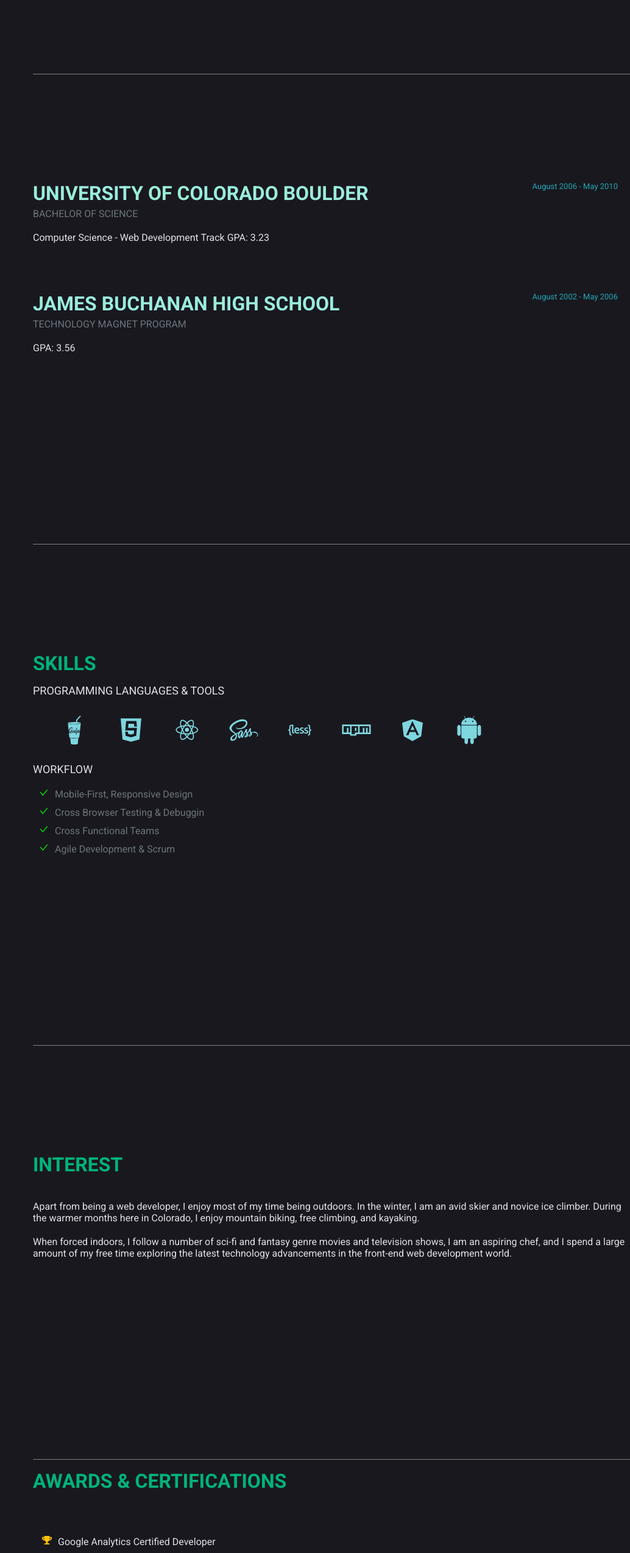
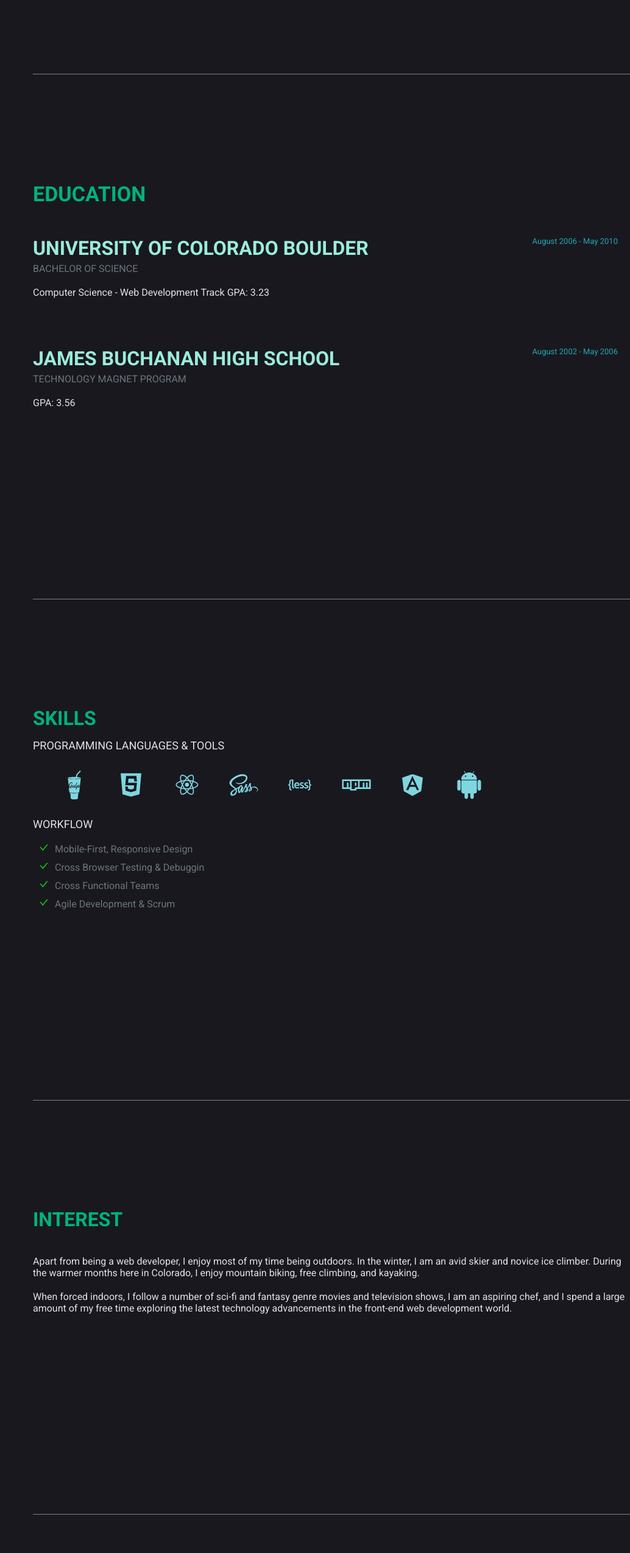
Before and after one commit to pablokaliel/lp-portifolio, a React (Create React App) app: page / in a window 1280 px wide. Shown: the part 2306-4853 px from the top of the page at 61% size, without its empty margins (246-1280 px from the left). Built offline with nearby package versions, Linux system fonts and the light colour scheme; a web font is replaced by a local one.

Commit message:
clicks links

```diff
--- a/src/components/Experience/index.tsx
+++ b/src/components/Experience/index.tsx
@@ -3,7 +3,7 @@ import {Container,DivTitle,Title,DivContext} from './styles'
 
 function Experience() {
   return (
-    <Container>
+    <Container id="experience">
       <DivTitle>
         <Title>EXPERIENCE</Title>
       </DivTitle>
--- a/src/components/Pages/Awards/index.tsx
+++ b/src/components/Pages/Awards/index.tsx
@@ -2,7 +2,7 @@ import {Container,Title,DivCertificed,Mobile,Google,Th1,Th2,Th3,Th4,Th5,Check} f
 
 function Awards() {
   return (
-    <Container>
+    <Container id='awards'>
       <Title>AWARDS & CERTIFICATIONS</Title>
       <DivCertificed>
         <Google><Check/>Google Analytics Certified Developer</Google>
--- a/src/components/Pages/Awards/styles.ts
+++ b/src/components/Pages/Awards/styles.ts
@@ -15,7 +15,7 @@ margin-right:10px;
 
 export const  Title = styled.h1`
 color:#00b37a;
-margin-top:2vh;
+margin-top:20vh;
 `;
 export const  DivCertificed = styled.ul`
 color:#e1e1e6;
--- a/src/components/Pages/Education/index.tsx
+++ b/src/components/Pages/Education/index.tsx
@@ -1,9 +1,10 @@
 import ContextExperience from '../../Experience/ContextExperience';
-import {Container,Swapper} from './styles'
+import {Container,Swapper,Title} from './styles'
 
 function Education() {
   return (
-    <Container>
+    <Container id='education'>
+      <Title>EDUCATION</Title>
     <Swapper>
       <ContextExperience
       title='UNIVERSITY OF COLORADO BOULDER'
--- a/src/components/Pages/Education/styles.ts
+++ b/src/components/Pages/Education/styles.ts
@@ -6,5 +6,9 @@ border-top: 1px solid gray;
 `;
 export const Swapper = styled.div`
 margin-bottom:39vh;
+`;
+export const Title = styled.h1`
 margin-top:22vh;
+color:#00b37a;
+font-size:34px;
 `;
--- a/src/components/Pages/Interests/index.tsx
+++ b/src/components/Pages/Interests/index.tsx
@@ -2,7 +2,7 @@ import { Container,FirstContext,SecondContext,Title } from './styles';
 
 export function Interests() {
   return (
-    <Container>
+    <Container id='interest'>
       <Title>INTEREST</Title>
       <FirstContext>Apart from being a web developer, I enjoy most of my time being outdoors. In the winter, I am an avid skier and novice ice climber. During the warmer months here in Colorado, I enjoy mountain biking, free climbing, and kayaking.</FirstContext>
       <SecondContext>When forced indoors, I follow a number of sci-fi and fantasy genre movies and television shows, I am an aspiring chef, and I spend a large amount of my free time exploring the latest technology advancements in the front-end web development world.</SecondContext>
--- a/src/components/Pages/Main/index.tsx
+++ b/src/components/Pages/Main/index.tsx
@@ -7,7 +7,7 @@ import { Container,FirstName,SecondName,Email,Infos,Info,Text,DivIcons,Icons,Ico
 function Main() {
   return (
 
-    <Container>
+    <Container >
       <FirstName>CLARENCE  <SecondName>TAYLOR</SecondName></FirstName>
 
         <Infos>
--- a/src/components/Pages/Perfil/index.tsx
+++ b/src/components/Pages/Perfil/index.tsx
@@ -1,18 +1,28 @@
+import { useState } from 'react';
 import {Container,DivIcone,ImagePerfil,DivOptions,About,About1} from './styles'
 
+
 function Perfil() {
+
+  const scrollToTop = () => {
+    window.scrollTo({
+      top: 0,
+      behavior: "smooth",
+    });
+  };
+
   return (
     <Container>
       <DivIcone>
         <ImagePerfil src='https://avatars.githubusercontent.com/u/104238801?v=4' alt='Image'/>
       </DivIcone>
       <DivOptions >
-        <About href="#">About</About>
-        <About href="#">Experience</About>
-        <About href="#">Education</About>
-        <About href="#">Skills</About>
-        <About href="#">Interest</About>
-        <About href="#">Awards</About>
+        <About href="#" onClick={scrollToTop}>About</About>
+        <About href="#experience">Experience</About>
+        <About href="#education">Education</About>
+        <About href="#skills">Skills</About>
+        <About href="#interest">Interest</About>
+        <About href="#awards">Awards</About>
       </DivOptions>
     </Container>
    );
--- a/src/components/Pages/Skills/index.tsx
+++ b/src/components/Pages/Skills/index.tsx
@@ -2,7 +2,7 @@ import {Container,Title,React,Html,Less,Sass,Npm,Angular,Android,Java,SubTitle,D
 
 function Skills () {
   return (
-    <Container>
+    <Container id='skills'>
       <Title>SKILLS</Title>
       <SubTitle>PROGRAMMING LANGUAGES & TOOLS
 </SubTitle>
```
